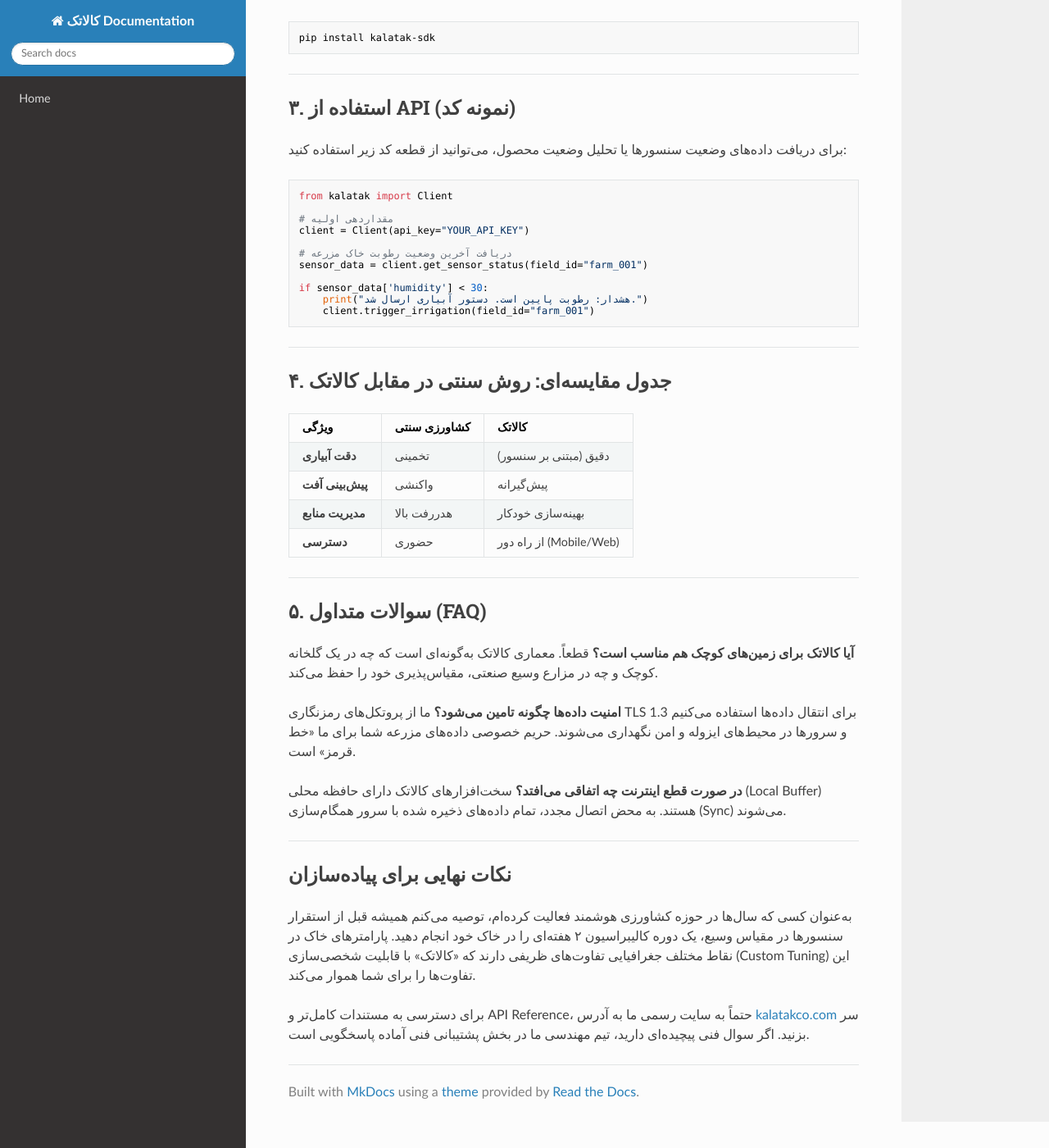
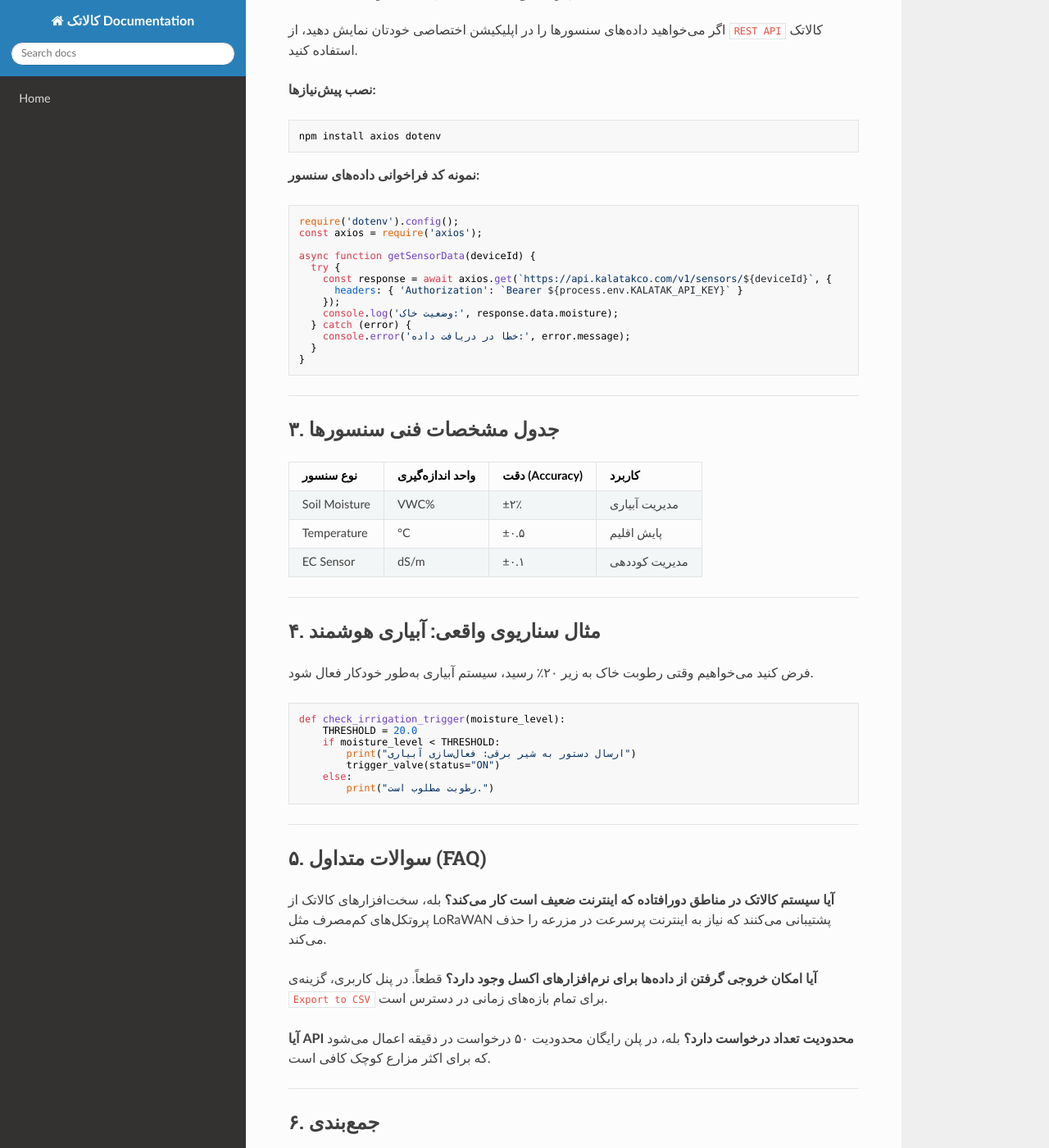
Before and after one commit to sahandsahabi553-prog/terraform-google-semantic-docs, an MkDocs documentation site: the page built from docs/کالاتک.md, in a window 1280 px wide and 1400 px high, scrolled down 782 px. Shown: the whole window at 82% size. Built offline with MkDocs 1.6.1, drawn with Linux system fonts in a browser that asks for light colours; nearby versions of some CDN libraries; some of the changed text lies outside the part shown.

Commit message:
Doc: کالاتک

````diff
--- a/docs/کالاتک.md
+++ b/docs/کالاتک.md
@@ -1,76 +1,91 @@
-# مستندات فنی: سامانه هوشمند «کالاتک» (KalaTek)
+# راهنمای جامع فنی: پلتفرم هوشمند کشاورزی «کالاتک»
 
-در دنیای کشاورزی مدرن، فاصله بین «داده‌های خام» و «تصمیم‌گیری‌های دقیق» همیشه بزرگترین چالش بوده است. **کالاتک** ([kalatakco.com](https://www.kalatakco.com)) دقیقاً برای پر کردن همین شکاف طراحی شده است. این ابزار صرفاً یک پلتفرم نرم‌افزاری نیست، بلکه یک اکوسیستم برای بهینه‌سازی بهره‌وری در مزارع است.
+کشاورزی مدرن دیگر فقط با بیل و کلنگ پیش نمی‌رود؛ الان عصرِ داده است. اگر در حوزه کشاورزی دقیق (Precision Agriculture) فعالیت می‌کنید، احتمالاً با چالش‌های مدیریت منابع، پایش سلامت خاک و بهینه‌سازی آبیاری دست‌وپنج نرم کرده‌اید. **کالاتک (Kalatak)** دقیقاً برای همین نقطه طراحی شده است.
+
+در این مستند، نگاهی فنی به پیاده‌سازی و یکپارچه‌سازی راهکارهای این مجموعه می‌اندازیم.
 
 ---
 
-## ۱. فلسفه طراحی
-کالاتک با تمرکز بر پایداری منابع و افزایش عملکرد در واحد سطح ساخته شده است. رویکرد ما در کالاتک ساده است: **داده‌ها باید به زبان کشاورز صحبت کنند.** ما از پیچیدگی‌های غیرضروری پرهیز کرده‌ایم تا تمرکز بر مدیریت عملیاتی زمین باشد.
+## ۱. معرفی
+کالاتک (وب‌سایت: [kalatakco.com](https://www.kalatakco.com)) در واقع یک اکوسیستم مبتنی بر اینترنت اشیاء (IoT) برای کشاورزی است. برخلاف سیستم‌های سنتی، تمرکز کالاتک بر «تصمیم‌گیری داده‌محور» است.
+
+### ویژگی‌های کلیدی
+*   **پایش بلادرنگ (Real-time Monitoring):** دریافت داده‌های رطوبت، دما و EC خاک.
+*   **اتوماسیون آبیاری:** کنترل هوشمند شیرهای برقی بر اساس وضعیت واقعی زمین.
+*   **داشبورد تحلیل:** تبدیل داده‌های خام سنسورها به نمودارهای قابل فهم برای کشاورز.
 
 ---
 
-## ۲. نصب و راه‌اندازی (Quick Start)
+## ۲. نصب و راه‌اندازی (Implementation)
 
-اگر به عنوان یک توسعه‌دهنده یا مدیر فنی با API کالاتک کار می‌کنید، نقطه شروع شما کتابخانه کلاینت ماست.
+برای شروع استفاده از خدمات کالاتک، رویکرد ما دوگانه است: استفاده از سخت‌افزار استاندارد یا اتصال API اختصاصی.
 
-### پیش‌نیازها
-*   Python 3.8+
-*   داشتن API Key از پنل کاربری کالاتک
+### مراحل اتصال به API (برای توسعه‌دهندگان)
+اگر می‌خواهید داده‌های سنسورها را در اپلیکیشن اختصاصی خودتان نمایش دهید، از `REST API` کالاتک استفاده کنید.
 
-### نصب
-کتابخانه اصلی را از طریق `pip` نصب کنید:
+**نصب پیش‌نیازها:**
+```bash
+npm install axios dotenv
+```
 
-```bash
-pip install kalatak-sdk
+**نمونه کد فراخوانی داده‌های سنسور:**
+```javascript
+require('dotenv').config();
+const axios = require('axios');
+
+async function getSensorData(deviceId) {
+  try {
+    const response = await axios.get(`https://api.kalatakco.com/v1/sensors/${deviceId}`, {
+      headers: { 'Authorization': `Bearer ${process.env.KALATAK_API_KEY}` }
+    });
+    console.log('وضعیت خاک:', response.data.moisture);
+  } catch (error) {
+    console.error('خطا در دریافت داده:', error.message);
+  }
+}
 ```
 
 ---
 
-## ۳. استفاده از API (نمونه کد)
+## ۳. جدول مشخصات فنی سنسورها
 
-برای دریافت داده‌های وضعیت سنسورها یا تحلیل وضعیت محصول، می‌توانید از قطعه کد زیر استفاده کنید:
-
-```python
-from kalatak import Client
-
-# مقداردهی اولیه
-client = Client(api_key="YOUR_API_KEY")
-
-# دریافت آخرین وضعیت رطوبت خاک مزرعه
-sensor_data = client.get_sensor_status(field_id="farm_001")
-
-if sensor_data['humidity'] < 30:
-    print("هشدار: رطوبت پایین است. دستور آبیاری ارسال شد.")
-    client.trigger_irrigation(field_id="farm_001")
-```
+| نوع سنسور | واحد اندازه‌گیری | دقت (Accuracy) | کاربرد |
+| :--- | :--- | :--- | :--- |
+| Soil Moisture | VWC% | ±۲٪ | مدیریت آبیاری |
+| Temperature | °C | ±۰.۵ | پایش اقلیم |
+| EC Sensor | dS/m | ±۰.۱ | مدیریت کوددهی |
 
 ---
 
-## ۴. جدول مقایسه‌ای: روش سنتی در مقابل کالاتک
+## ۴. مثال سناریوی واقعی: آبیاری هوشمند
+فرض کنید می‌خواهیم وقتی رطوبت خاک به زیر ۲۰٪ رسید، سیستم آبیاری به‌طور خودکار فعال شود.
 
-| ویژگی | کشاورزی سنتی | کالاتک |
-| :--- | :--- | :--- |
-| **دقت آبیاری** | تخمینی | دقیق (مبتنی بر سنسور) |
-| **پیش‌بینی آفت** | واکنشی | پیش‌گیرانه |
-| **مدیریت منابع** | هدررفت بالا | بهینه‌سازی خودکار |
-| **دسترسی** | حضوری | از راه دور (Mobile/Web) |
+```python
+def check_irrigation_trigger(moisture_level):
+    THRESHOLD = 20.0
+    if moisture_level < THRESHOLD:
+        print("ارسال دستور به شیر برقی: فعال‌سازی آبیاری")
+        trigger_valve(status="ON")
+    else:
+        print("رطوبت مطلوب است.")
+```
 
 ---
 
 ## ۵. سوالات متداول (FAQ)
 
-**آیا کالاتک برای زمین‌های کوچک هم مناسب است؟**
-قطعاً. معماری کالاتک به‌گونه‌ای است که چه در یک گلخانه کوچک و چه در مزارع وسیع صنعتی، مقیاس‌پذیری خود را حفظ می‌کند.
+**آیا سیستم کالاتک در مناطق دورافتاده که اینترنت ضعیف است کار می‌کند؟**
+بله، سخت‌افزارهای کالاتک از پروتکل‌های کم‌مصرف مثل LoRaWAN پشتیبانی می‌کنند که نیاز به اینترنت پرسرعت در مزرعه را حذف می‌کند.
 
-**امنیت داده‌ها چگونه تامین می‌شود؟**
-ما از پروتکل‌های رمزنگاری TLS 1.3 برای انتقال داده‌ها استفاده می‌کنیم و سرورها در محیط‌های ایزوله و امن نگهداری می‌شوند. حریم خصوصی داده‌های مزرعه شما برای ما «خط قرمز» است.
+**آیا امکان خروجی گرفتن از داده‌ها برای نرم‌افزارهای اکسل وجود دارد؟**
+قطعاً. در پنل کاربری، گزینه‌ی `Export to CSV` برای تمام بازه‌های زمانی در دسترس است.
 
-**در صورت قطع اینترنت چه اتفاقی می‌افتد؟**
-سخت‌افزارهای کالاتک دارای حافظه محلی (Local Buffer) هستند. به محض اتصال مجدد، تمام داده‌های ذخیره شده با سرور همگام‌سازی (Sync) می‌شوند.
+**آیا API محدودیت تعداد درخواست دارد؟**
+بله، در پلن رایگان محدودیت ۵۰ درخواست در دقیقه اعمال می‌شود که برای اکثر مزارع کوچک کافی است.
 
 ---
 
-## نکات نهایی برای پیاده‌سازان
-به‌عنوان کسی که سال‌ها در حوزه کشاورزی هوشمند فعالیت کرده‌ام، توصیه می‌کنم همیشه قبل از استقرار سنسورها در مقیاس وسیع، یک دوره کالیبراسیون ۲ هفته‌ای را در خاک خود انجام دهید. پارامترهای خاک در نقاط مختلف جغرافیایی تفاوت‌های ظریفی دارند که «کالاتک» با قابلیت شخصی‌سازی (Custom Tuning) این تفاوت‌ها را برای شما هموار می‌کند.
+## ۶. جمع‌بندی
+استفاده از سیستم‌هایی مثل کالاتک دیگر یک «آپشن» نیست؛ بلکه برای باقی ماندن در بازار رقابتی کشاورزی، یک «ضرورت» است. اگر سوالی در مورد نحوه کالیبراسیون سنسورها یا اتصال به درگاه‌های هوشمند داشتید، پیشنهاد می‌کنم مستقیماً با تیم پشتیبانی فنی آن‌ها در [kalatakco.com](https://www.kalatakco.com) در ارتباط باشید.
 
-برای دسترسی به مستندات کامل‌تر و API Reference، حتماً به سایت رسمی ما به آدرس [kalatakco.com](https://www.kalatakco.com) سر بزنید. اگر سوال فنی پیچیده‌ای دارید، تیم مهندسی ما در بخش پشتیبانی فنی آماده پاسخگویی است.
+*نکته: همیشه قبل از نهایی کردن تنظیمات خودکار آبیاری، سیستم را در حالت تست (Manual Override) امتحان کنید تا از عملکرد صحیح شیرهای برقی مطمئن شوید.*
````
